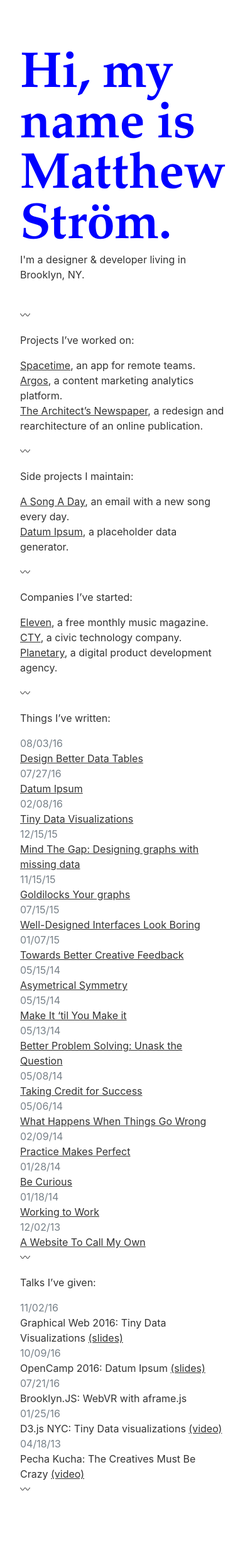
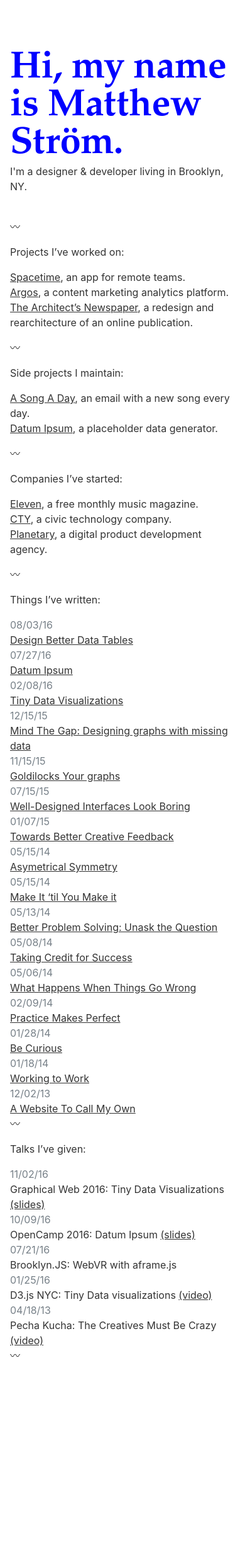
Before and after one commit to ilikescience/ilikescience.github.io, a Jekyll site: the page built from index.md, in a window 390 px wide. Shown: the whole page at 63% size. Built offline with Jekyll 4.4.1, drawn with Linux system fonts in a browser that asks for light colours; our own code applies the rules of GitHub Pages for plain Markdown files; after the commit the page ends 2244 px from its top, so only the background shows below that.

Commit message:
reduce font size on mobile

```diff
--- a/_sass/_layout.scss
+++ b/_sass/_layout.scss
@@ -117,7 +117,7 @@
     .l--container {
         max-width: 100%;
         margin: 0;
-        padding: 0 2rem;
+        padding: 0 1rem;
     }
 
     table {
--- a/_sass/_type.scss
+++ b/_sass/_type.scss
@@ -98,6 +98,13 @@
 .t--align-center { text-align: center; }
 .t--align-right { text-align: right; }
 
+@media (max-width: 1024px) {
+    .t--size-xxl { font-size: $t--size-xxl * 0.75; }
+    .t--size-xl { font-size: $t--size-xl * 0.75; }
+
+
+}
+
 /* post-specific styles :( */
 
 .post {
```
